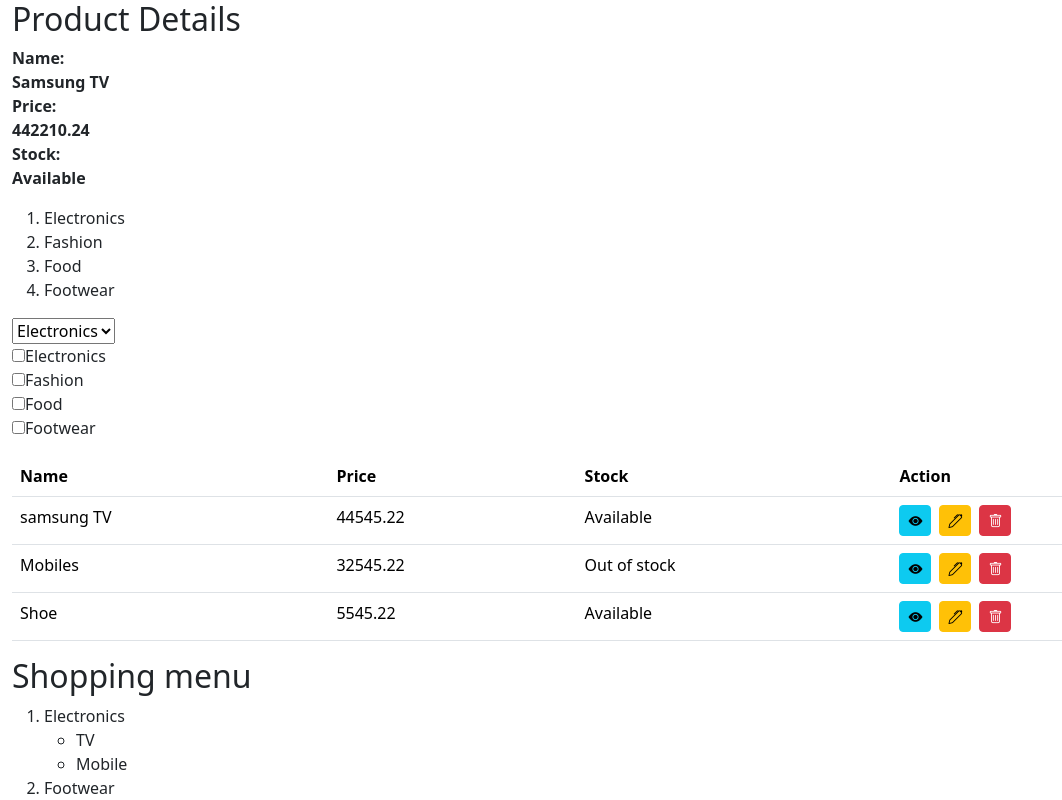
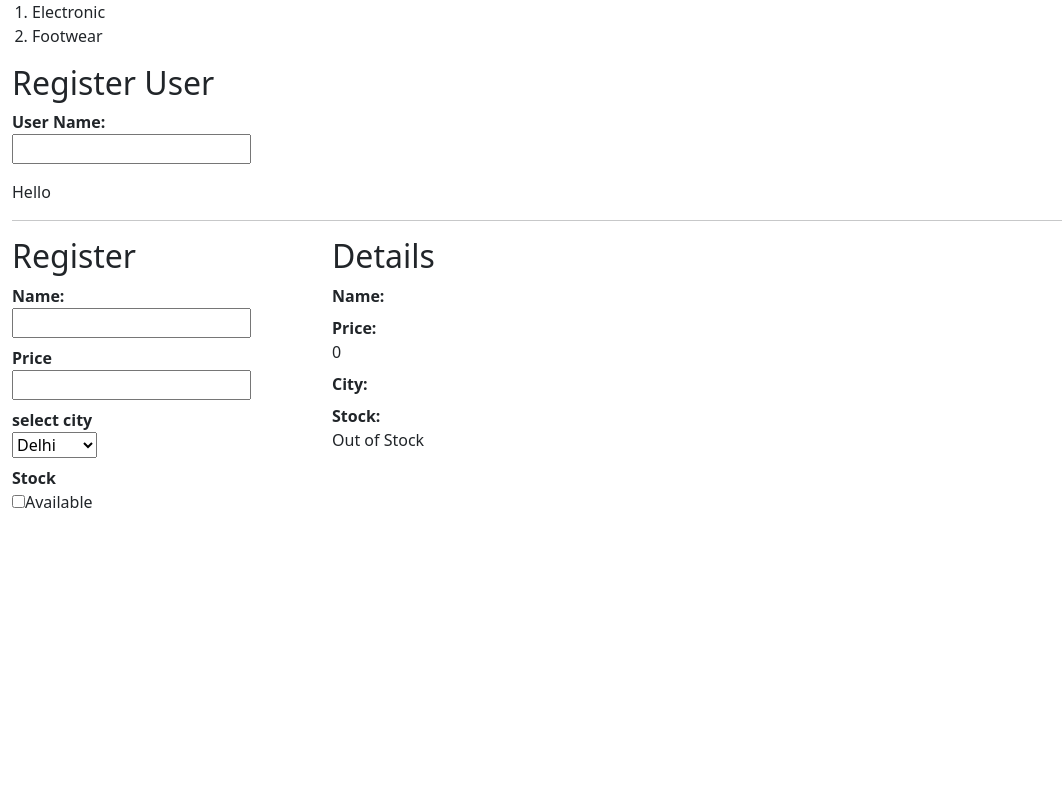
Before and after one commit to rohitmore45/react-sudhakarsir, a React (Create React App) app: page / in a window 1280 px wide. Shown: the top 800 px of the page, without its empty margins (0-1062 px from the left). Built offline with nearby package versions, Linux system fonts and the light colour scheme.

Commit message:
use state demo

```diff
--- a/src/index.js
+++ b/src/index.js
@@ -8,6 +8,7 @@
 import { LoginComponent } from './components/login/login.component'
 import { NetflixIndex } from './netflix/netflix-index/netflix-index';
 import { DataBindingComponent } from './data-binding/data-binding.component';
+import { UseStateComponent } from './useState demo/use-state.component';
 
 const root = ReactDOM.createRoot(document.getElementById('root'));
 root.render(
@@ -15,7 +16,8 @@
     {/* <App /> */}
     {/* <LoginComponent /> */}
     {/* <NetflixIndex />  */}
-    <DataBindingComponent />
+    {/* <DataBindingComponent /> */}
+    <UseStateComponent />
   </React.StrictMode>
 );
 
--- /dev/null
+++ b/src/useState demo/use-state.component.js
@@ -0,0 +1,99 @@
+import { useState } from "react";
+
+
+export function UseStateComponent() {
+  const [categories] = useState(['Electronic', 'Footwear']);
+
+  const [userName, setUserName] = useState('');
+
+  function HandleUserName(e) {
+    // console.log(e.target.value)
+    setUserName(e.target.value)
+  }
+
+  const [name, setName] = useState('')
+  const [price, setPrice] = useState(0)
+  const [city, setCity] = useState('')
+  const [stock, setStock] = useState(false)
+
+  function nameChange(e) {
+    setName(e.target.value);
+  }
+  function priceChange(e) {
+    setPrice(e.target.value);
+  }
+  function cityChange(e) {
+    setCity(e.target.value);
+  }
+  function stockChange(e) {
+    setStock(e.target.checked);
+  }
+
+  return (
+    <div>
+      <ol>
+        {
+          categories.map(category =>
+            <li key={category}>{category}</li>
+          )
+        }
+
+      </ol>
+
+      <div className="container-fluid">
+        <h2>Register User</h2>
+        <dl>
+          <dt>User Name:</dt>
+          <dd><input type="text" onKeyUp={HandleUserName} /></dd>
+        </dl>
+        <p>Hello {userName}</p>
+        <hr />
+      </div>
+
+      <div className="container-fluid">
+        <div className="row">
+          <div className="col-sm-3">
+            <h2>Register</h2>
+            <dl>
+              <dt>Name:</dt>
+              <dd><input type="text" onChange={nameChange} /></dd>
+
+              <dt>Price</dt>
+              <dd><input type="number" onChange={priceChange} /></dd>
+
+              <dt>select city</dt>
+              <dd>
+                <select onChange={cityChange} >
+                  <option>Delhi</option>
+                  <option>Mumbai</option>
+                </select>
+              </dd>
+
+              <dt>Stock</dt>
+              <dd><input type="checkbox" onChange={stockChange} />Available</dd>
+            </dl>
+          </div>
+          <div className="col-sm-9">
+            <h2>Details</h2>
+            <dl>
+              <dt>Name:</dt>
+              <dd>{name}</dd>
+
+              <dt>Price:</dt>
+              <dd>{price}</dd>
+
+              <dt>City:</dt>
+              <dd>{city}</dd>
+
+              <dt>Stock:</dt>
+              <dd>{(stock) ? 'Available' : 'Out of Stock'}</dd>
+            </dl>
+          </div>
+
+        </div>
+
+
+      </div>
+    </div>
+  )
+}
```
